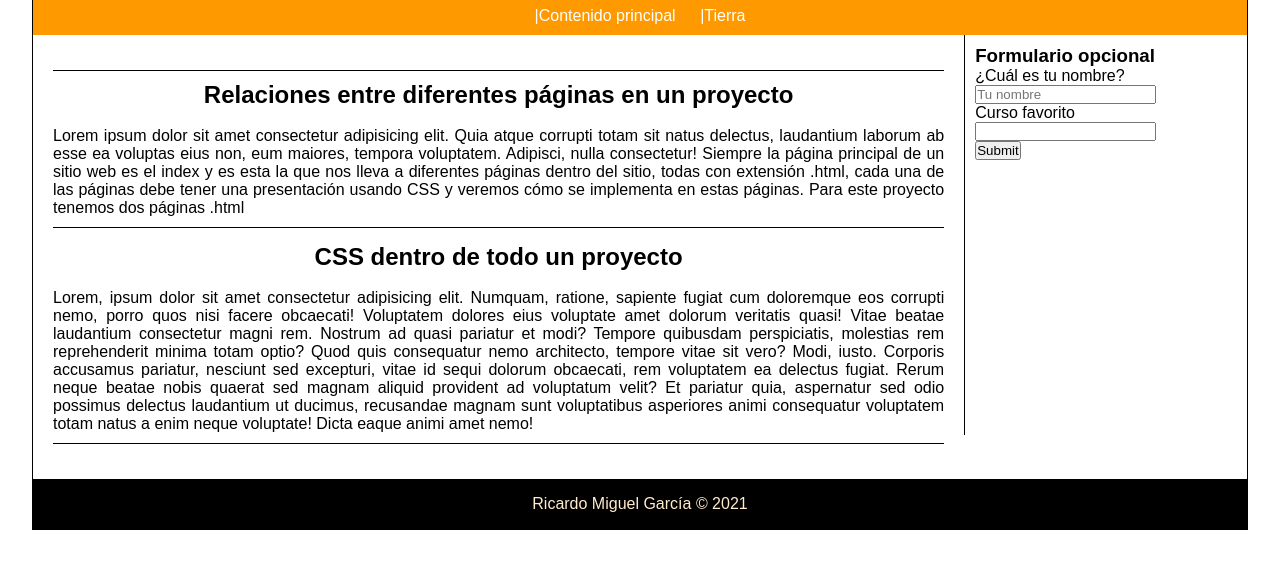
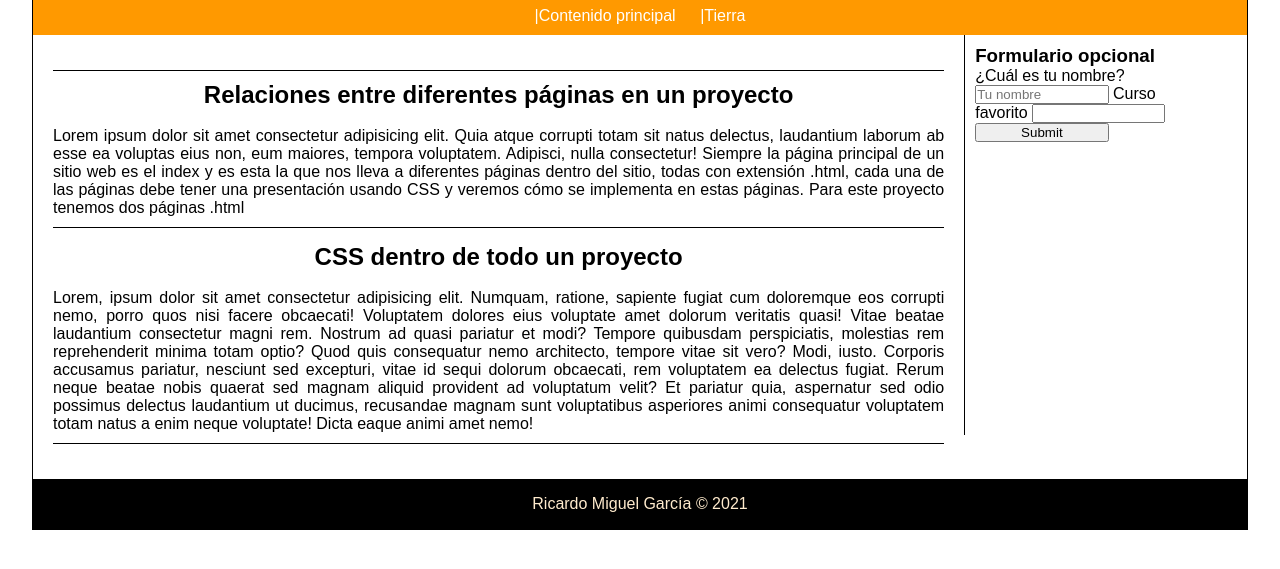
Before and after one commit to queturotre/Primerone, a plain HTML site: page index.html in a window 1280 px wide. Shown: the part 105-674 px from the top of the page. Drawn offline with Linux system fonts and the light colour scheme.

Commit message:
Ancho del input element

```diff
--- a/css/estilos.css
+++ b/css/estilos.css
@@ -59,6 +59,9 @@ nav{background-color: rgb(255, 153, 0);}
     padding: 10px;
     border-left: 1px solid;
 }
+    .lateral input{
+        width: 10em;
+    }
 footer{
     background-color: black;
     color: blanchedalmond;
```
